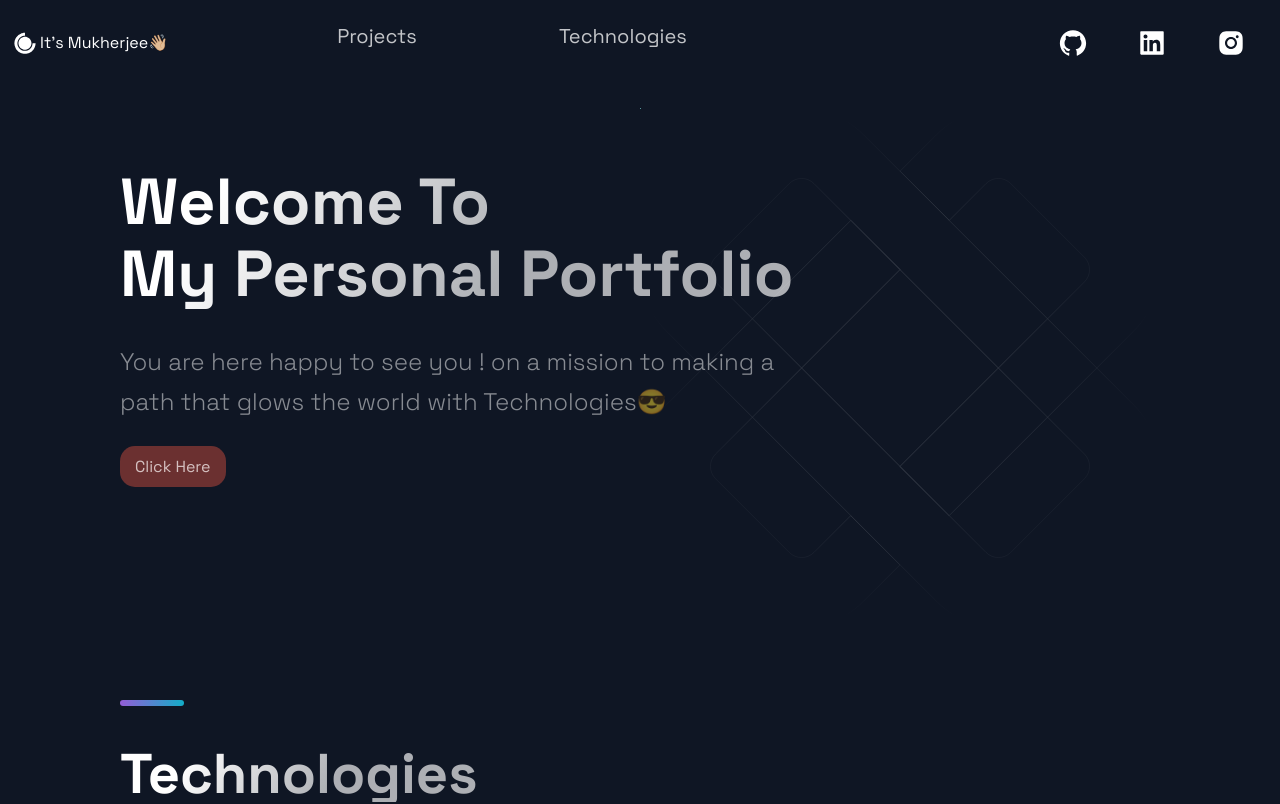
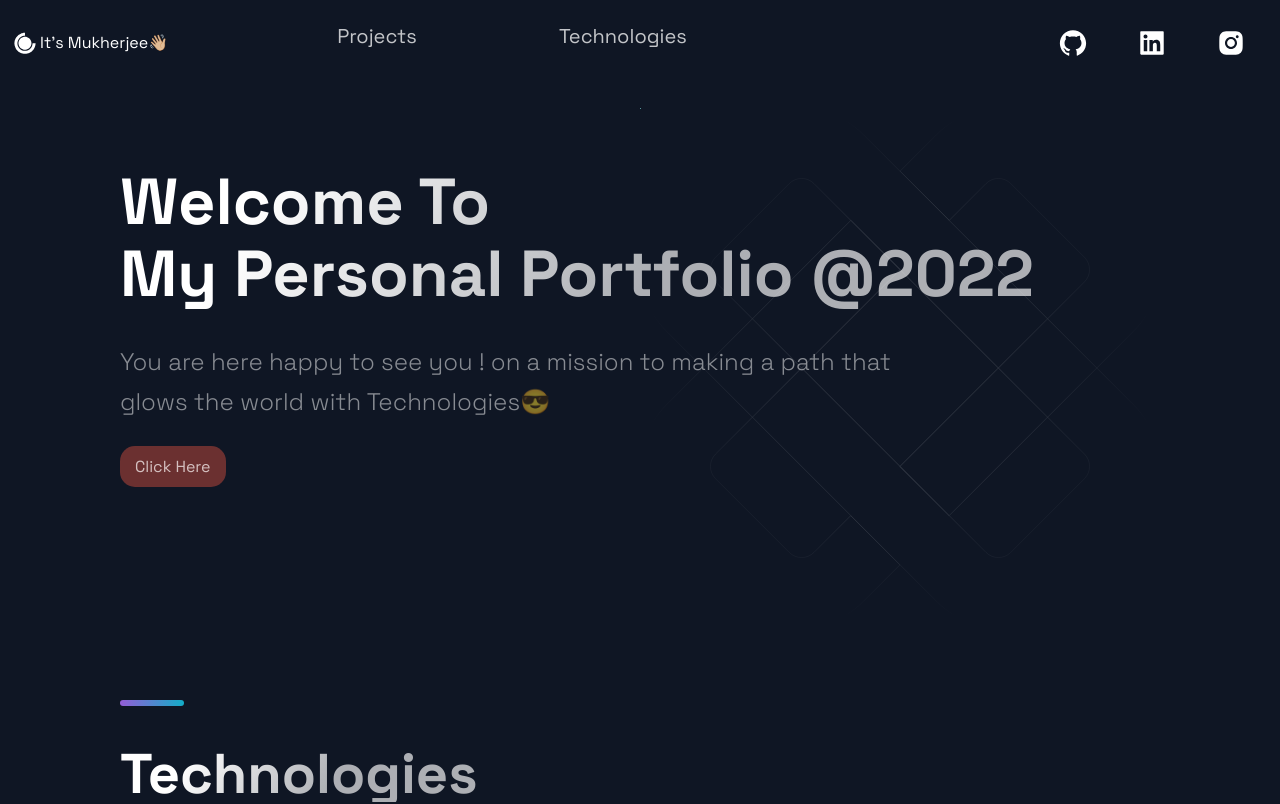
Before and after one commit to BibhabenduMukherjee/Dev-site, a Next.js app: page / in a window 1280 px wide. Shown: the top 804 px of the page. Built offline with nearby package versions, Linux system fonts and the light colour scheme.

Commit message:
change hero section

```diff
--- a/src/components/Hero/Hero.js
+++ b/src/components/Hero/Hero.js
@@ -1,22 +1,25 @@
-import React from 'react';
+import React from "react";
 
-import { Section, SectionText, SectionTitle } from '../../styles/GlobalComponents';
-import Button from '../../styles/GlobalComponents/Button';
-import { LeftSection } from './HeroStyles';
-import { pagego } from '../../constants/pagego';
-import { ExternalLinks } from '../Projects/ProjectsStyles'
+import {
+  Section,
+  SectionText,
+  SectionTitle,
+} from "../../styles/GlobalComponents";
+import Button from "../../styles/GlobalComponents/Button";
+import { LeftSection } from "./HeroStyles";
+import { pagego } from "../../constants/pagego";
+import { ExternalLinks } from "../Projects/ProjectsStyles";
 const Hero = (props) => (
-
   <>
     <Section row nopadding>
       <LeftSection>
         <SectionTitle main center>
-          Welcome To  <br />
-          My Personal Portfolio
+          Welcome To <br />
+          My Personal Portfolio @2022
         </SectionTitle>
         <SectionText>
-         You are here happy to see you ! on a mission
-         to making a path that glows the world with Technologies😎
+          You are here happy to see you ! on a mission to making a path that
+          glows the world with Technologies😎
         </SectionText>
         <ExternalLinks href={pagego.v}>Click Here</ExternalLinks>
       </LeftSection>
```
